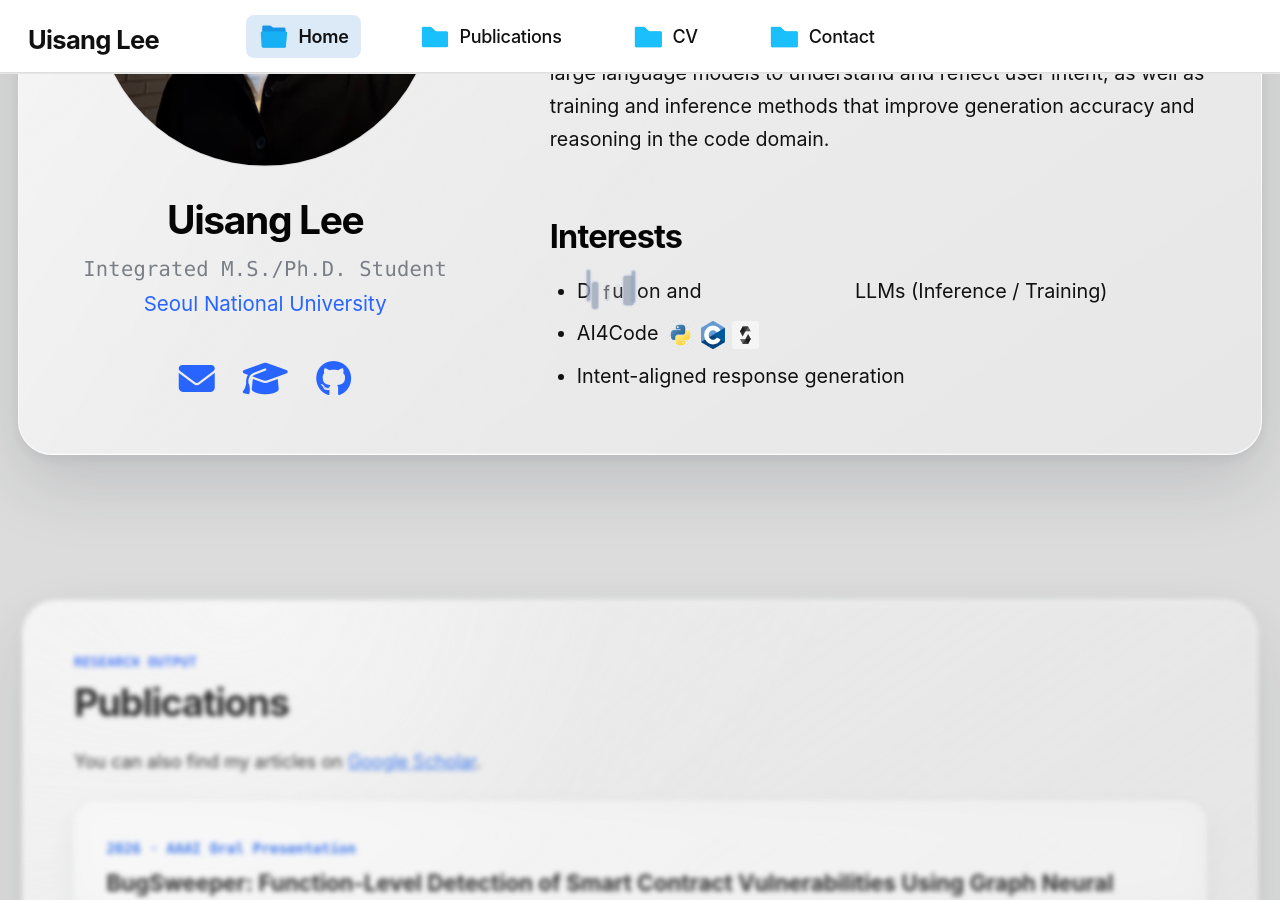
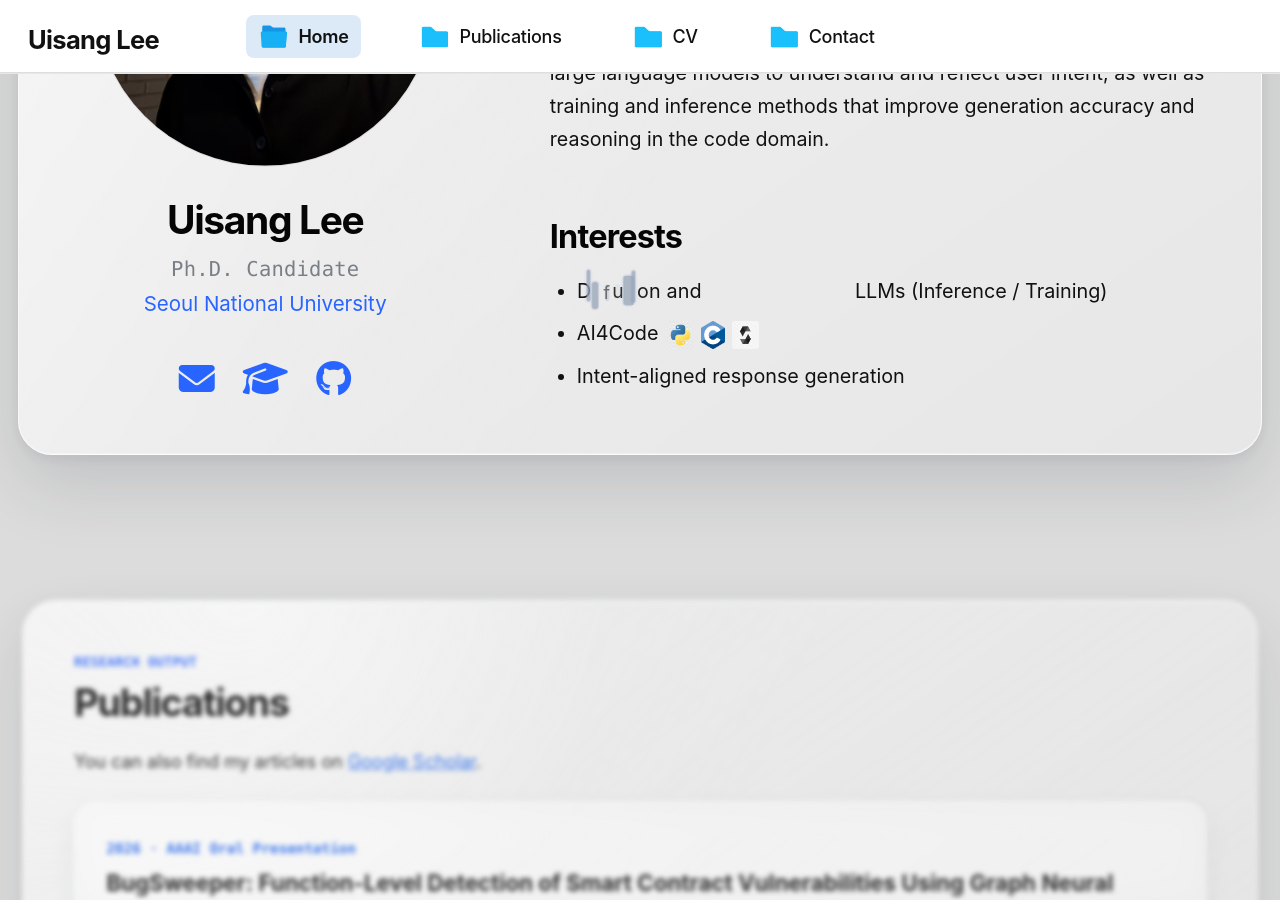
Before and after one commit to uisanglee/uisanglee.github.io, a Jekyll site: the page built from _pages/about.md, in a window 1280 px wide and 900 px high, scrolled down 527 px. Built offline with Jekyll 4.4.1, drawn with Linux system fonts in a browser that asks for light colours; a style sheet for code colours, icons or effects is not loaded.

Commit message:
Update profile role to Ph.D. Candidate

```diff
--- a/_pages/about.md
+++ b/_pages/about.md
@@ -12,7 +12,7 @@ redirect_from:
     <aside class="profile-identity" aria-label="Profile">
     <img class="profile-portrait" src="{{ '/images/uisang-lee-profile-2026.jpg' | relative_url }}" alt="Portrait of Uisang Lee">
     <h1>Uisang Lee</h1>
-    <p class="profile-role">Integrated M.S./Ph.D. Student</p>
+    <p class="profile-role">Ph.D. Candidate</p>
     <a class="profile-affiliation" href="https://ece.snu.ac.kr/" target="_blank" rel="noopener">Seoul National University</a>
 
     <nav class="profile-social" aria-label="External profiles and contact">
```
